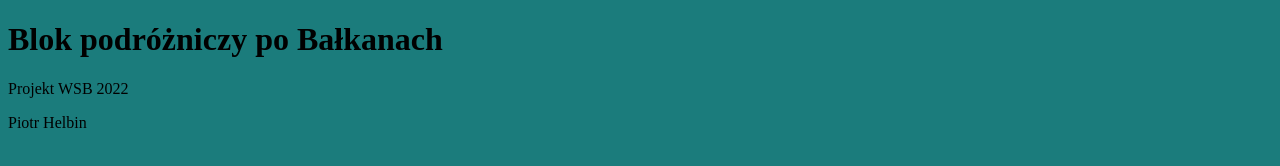
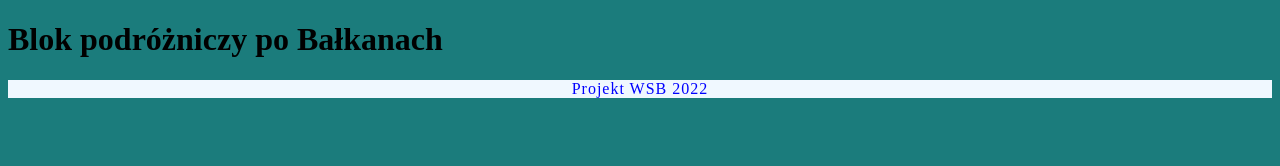
Before and after one commit to PiotrH13/Projekt-WSB-1, a plain HTML site: page index.html in a window 1280 px wide. Drawn offline with Linux system fonts and the light colour scheme.

Commit message:
Zmien style css dla elementu footer

```diff
--- a/index.html
+++ b/index.html
@@ -9,6 +9,12 @@
 			body {
 				background-color: rgb(27, 124, 124);
 			}
+			footer {
+				background-color: aliceblue;
+				text-align: center;
+				letter-spacing: 1px;
+				color: blue;
+			}
 		</style>
 	</head>
 	<body>
@@ -16,7 +22,6 @@
 
 		<footer>
 			<p>Projekt WSB 2022</p>
-			<p>Piotr Helbin</p>
 		</footer>
 	</body>
 </html>
```
